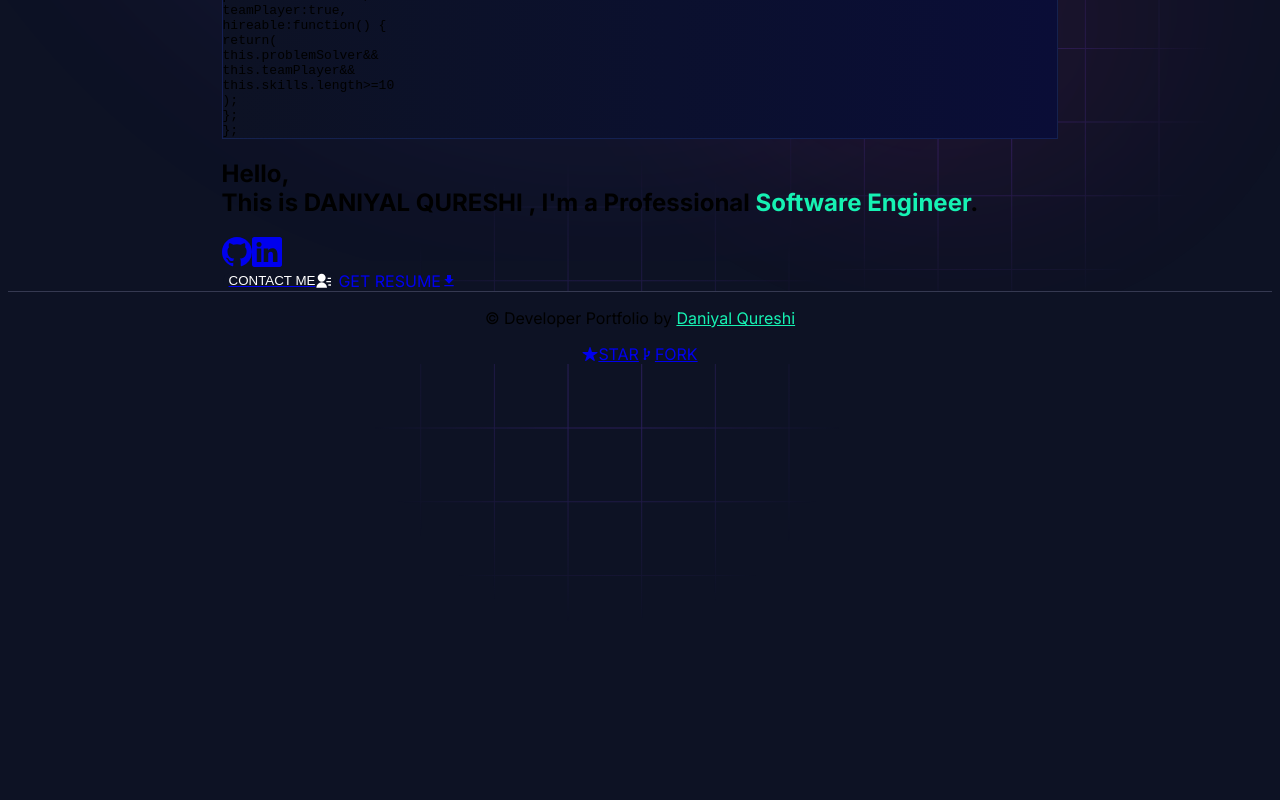
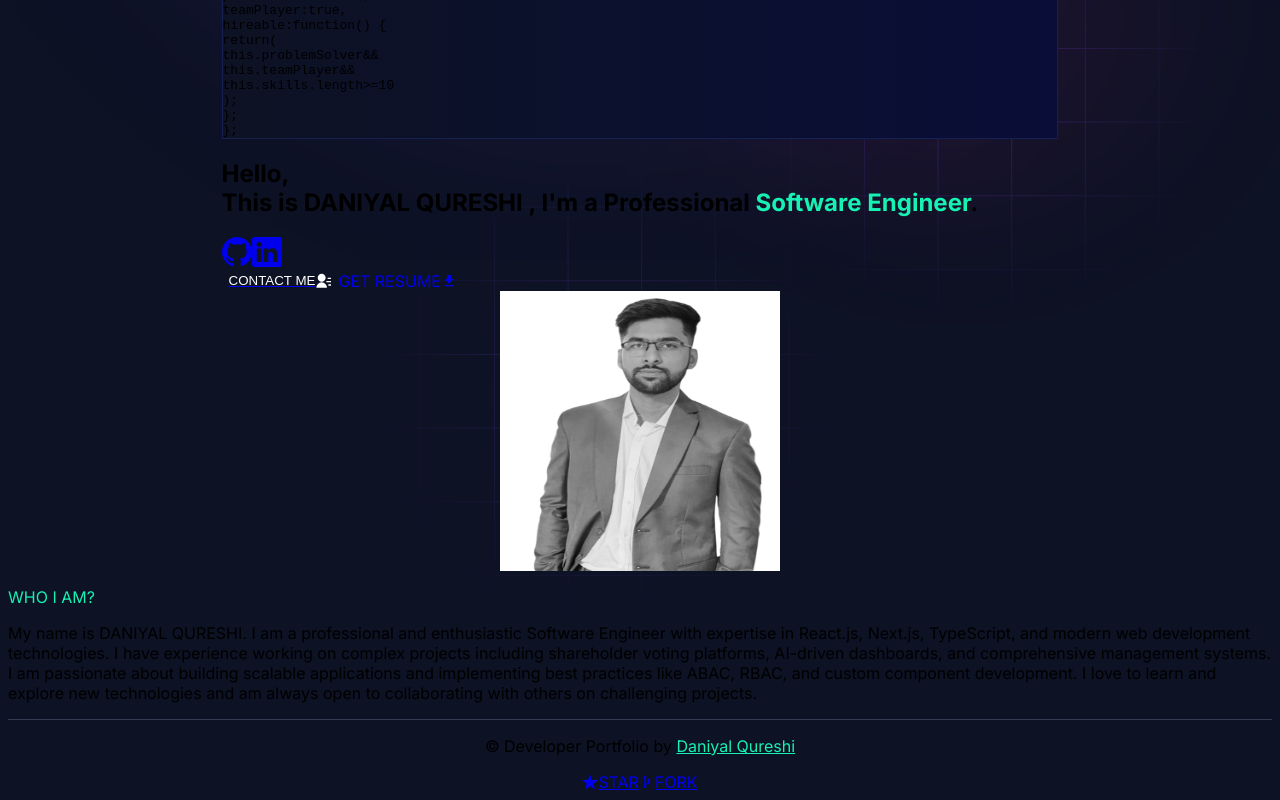
Before and after one commit to Dani2202/developer-portfolio, a Next.js app: page / in a window 1280 px wide. Shown: the part 916-1716 px from the top of the page. Before the commit the page ends 1537 px from the top, so only its background shows below. Built offline with nearby package versions, Linux system fonts and the light colour scheme.

Commit message:
About Section Added

```diff
--- a/app/page.js
+++ b/app/page.js
@@ -1,7 +1,7 @@
 'use client';
 
 import { personalData } from "@/utils/data/personal-data";
-// import AboutSection from "./components/homepage/about";
+import AboutSection from "./components/homepage/about";
 // import Blog from "./components/homepage/blog";
 // import ContactSection from "./components/homepage/contact";
 // import Education from "./components/homepage/education";
@@ -14,8 +14,8 @@ export default function Home() {
   return (
     <div>
       <HeroSection />
-      {/* <AboutSection />
-      <Experience />
+      <AboutSection />
+      {/* <Experience />
       <Skills />
       <Projects />
       <Education />
```
